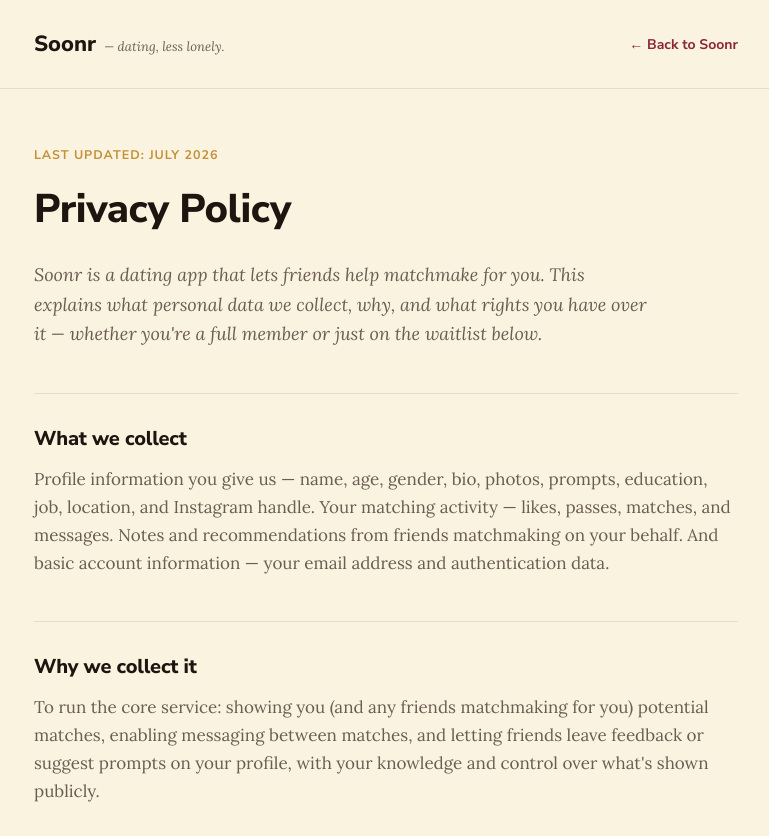
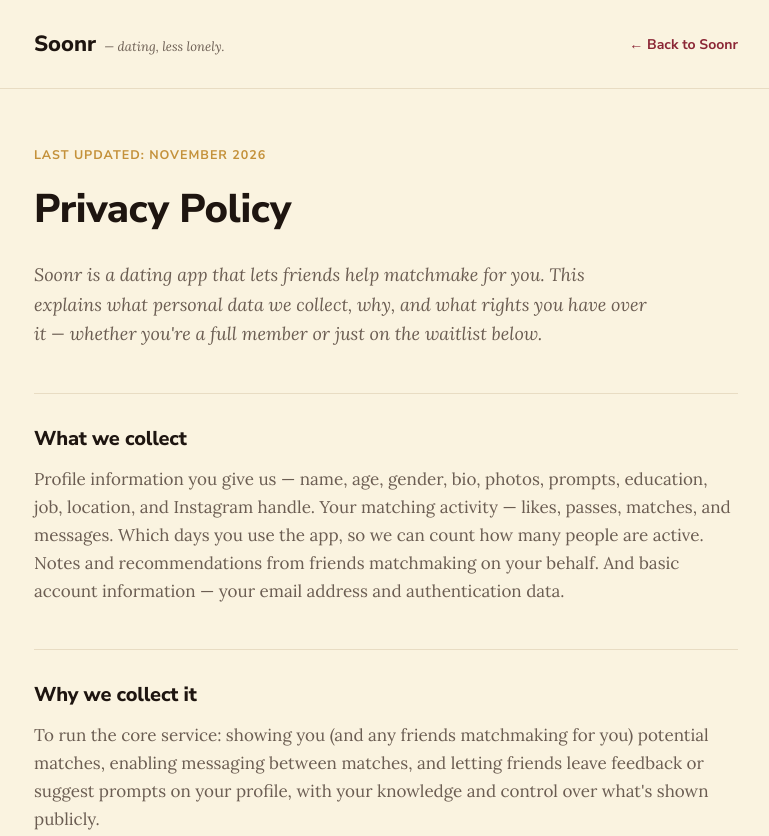
Before and after one commit to squang0/soonr-site, a plain HTML site: page privacy.html in a window 1280 px wide. Shown: the top 836 px of the page, without its empty margins (254-1023 px from the left). Drawn offline with Linux system fonts and the light colour scheme.

Commit message:
Privacy policy: mention recording which days people use the app
Co-Authored-By: Claude Opus 5.5 <noreply@anthropic.com>

```diff
--- a/privacy.html
+++ b/privacy.html
@@ -193,13 +193,13 @@
 
 <main>
   <div class="wrap">
-    <span class="updated">Last updated: July 2026</span>
+    <span class="updated">Last updated: November 2026</span>
     <h1 class="title">Privacy Policy</h1>
     <p class="intro">Soonr is a dating app that lets friends help matchmake for you. This explains what personal data we collect, why, and what rights you have over it — whether you're a full member or just on the waitlist below.</p>
 
     <div class="section">
       <h2>What we collect</h2>
-      <p>Profile information you give us — name, age, gender, bio, photos, prompts, education, job, location, and Instagram handle. Your matching activity — likes, passes, matches, and messages. Notes and recommendations from friends matchmaking on your behalf. And basic account information — your email address and authentication data.</p>
+      <p>Profile information you give us — name, age, gender, bio, photos, prompts, education, job, location, and Instagram handle. Your matching activity — likes, passes, matches, and messages. Which days you use the app, so we can count how many people are active. Notes and recommendations from friends matchmaking on your behalf. And basic account information — your email address and authentication data.</p>
     </div>
 
     <div class="section">
```
